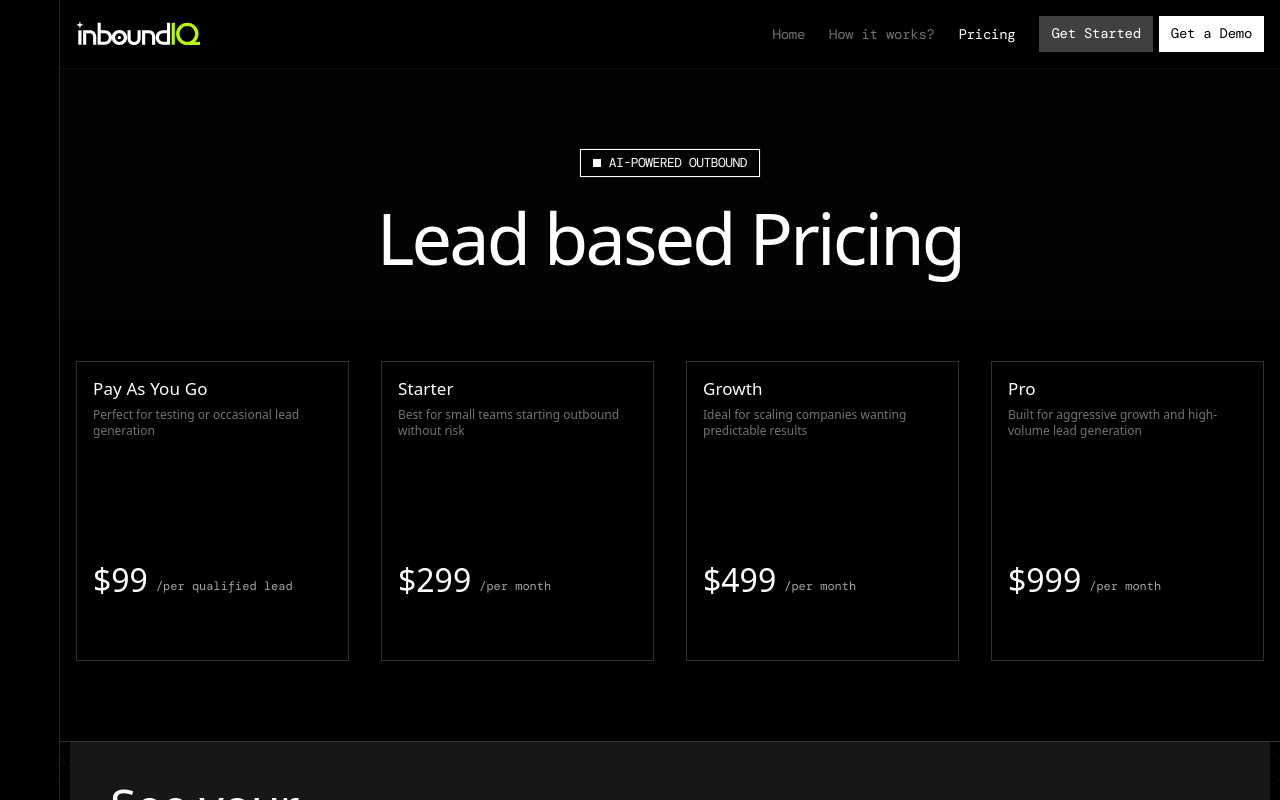
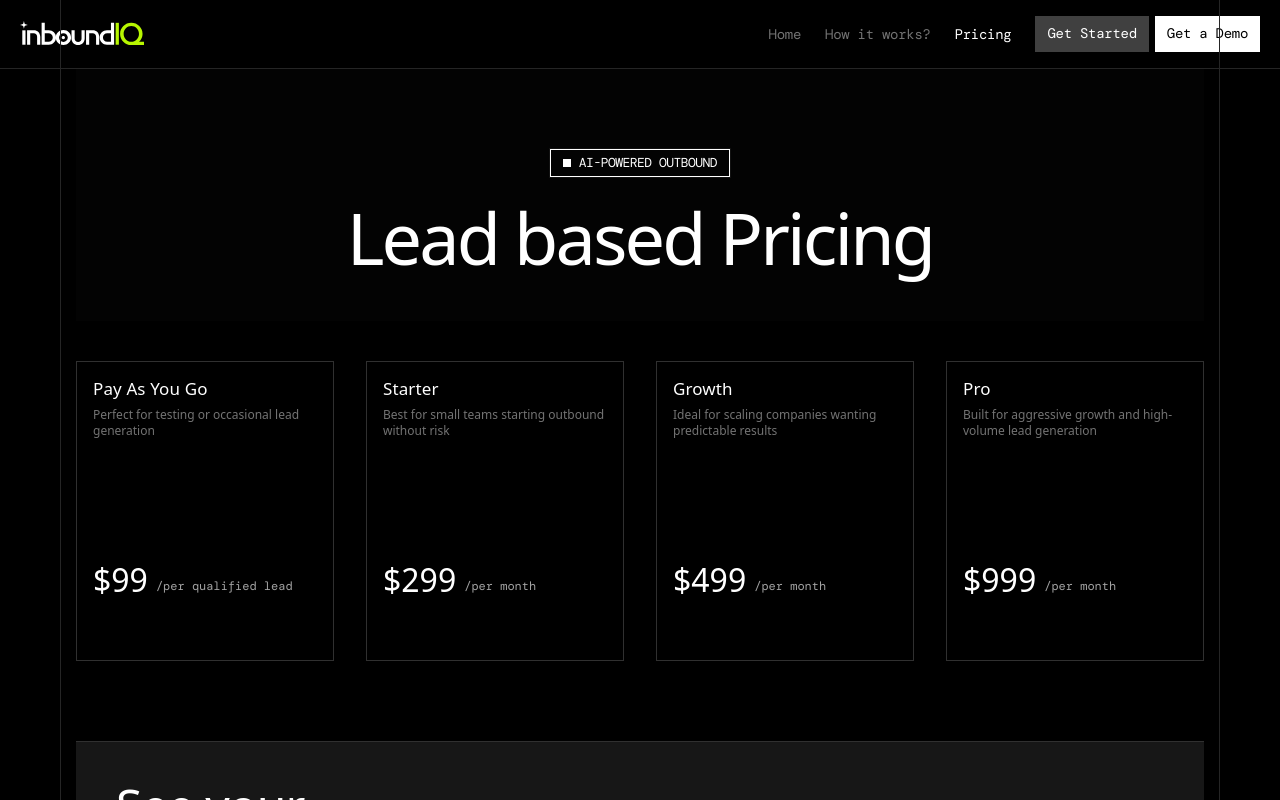
Before and after one commit to Yadav036/inboundiq-seo, a Next.js app: page /pricing in a window 1280 px wide. Shown: the top 800 px of the page. Built offline with nearby package versions, Linux system fonts and the light colour scheme; a web font is replaced by a local one.

Commit message:
Fixed the border

```diff
--- a/app/globals.css
+++ b/app/globals.css
@@ -6,6 +6,34 @@
 @tailwind base;
 @tailwind components;
 @tailwind utilities;
+
+/* Decorative page frame — vertical rails + header rule (#252525) */
+@layer components {
+  .page-wrap {
+    position: relative;
+    /* x-only: full overflow:hidden breaks position:sticky on the header */
+    overflow-x: hidden;
+  }
+
+  .frame-left,
+  .frame-right {
+    position: absolute;
+    top: 0;
+    bottom: 0;
+    width: 1px;
+    background: #252525;
+    pointer-events: none;
+    z-index: 2;
+  }
+
+  .frame-left {
+    left: 60px;
+  }
+
+  .frame-right {
+    right: 60px;
+  }
+}
 
 @layer base {
   :root {
--- a/app/page.tsx
+++ b/app/page.tsx
@@ -6,7 +6,7 @@ export default function Home() {
   return (
     <div className='min-h-screen bg-black text-white'>
       <SiteNavbar />
-      <main>
+      <main className='px-[76px]'>
         <HeroSection />
         <LandingSections />
       </main>
--- a/app/pricing/page.tsx
+++ b/app/pricing/page.tsx
@@ -15,10 +15,10 @@ export default function PricingPage() {
   return (
     <div className='min-h-screen bg-black text-white'>
       <SiteNavbar />
-      <main>
+      <main className='px-[76px]'>
         <PricingPageHeader />
         <section
-          className='mx-auto w-full max-w-[1320px] px-4 pb-16 pt-8 md:pb-20 md:pt-10'
+          className='mx-auto w-full max-w-[1320px] px-0 pb-16 pt-8 md:pb-20 md:pt-10'
           aria-label='Pricing plans'
         >
           <div className='grid gap-6 md:grid-cols-2 lg:grid-cols-4 lg:gap-8'>
@@ -56,7 +56,7 @@ export default function PricingPage() {
         <SeeYourFirstLeadsCta />
 
         <section
-          className='mx-auto w-full max-w-[1320px] px-4 pb-20 pt-16 md:pb-28 md:pt-20'
+          className='mx-auto w-full max-w-[1320px] px-0 pb-20 pt-16 md:pb-28 md:pt-20'
           aria-labelledby='heading-pricing-common-questions'
         >
           <CommonQuestionsSection
--- a/components/LandingSections.tsx
+++ b/components/LandingSections.tsx
@@ -38,7 +38,7 @@ function SectionShell({
         className,
       )}
     >
-      <div className='mx-auto w-full max-w-[1320px] px-4'>{children}</div>
+      <div className='mx-auto w-full max-w-[1320px] px-0'>{children}</div>
     </section>
   )
 }
--- a/components/SiteFooter.tsx
+++ b/components/SiteFooter.tsx
@@ -48,7 +48,7 @@ export function SiteFooter({ className }: { className?: string }) {
         className,
       )}
     >
-      <div className='mx-auto w-full max-w-[1320px] px-4 pb-10 pt-16 md:pb-12 md:pt-20'>
+      <div className='mx-auto w-full max-w-[1320px] px-[76px] pb-10 pt-16 md:pb-12 md:pt-20'>
         <div className='flex flex-col gap-12 lg:flex-row lg:justify-between lg:gap-16'>
           <div className='max-w-[248px] shrink-0'>
             <Link href='/' className='inline-block' aria-label='InboundIQ home'>
--- a/components/SiteFrame.tsx
+++ b/components/SiteFrame.tsx
@@ -1,18 +1,15 @@
 import type { ReactNode } from 'react'
 
 /**
- * Global shell: fixed 60px left rail + border (wireframe gutter).
- * Content uses `pl-[60px]` so the rail stays pinned to the viewport while scrolling.
- * Mobile menu panels use `left-[60px]` so the rail stays visible there too.
+ * Global shell: two vertical frame lines at 60px from each edge (#252525).
+ * Content uses horizontal inset via `px-[76px]` on header / main / footer (60px rail + 16px).
  */
 export function SiteFrame({ children }: { children: ReactNode }) {
   return (
-    <div className='relative min-h-screen w-full bg-black text-white'>
-      <div
-        className='pointer-events-none fixed left-0 top-0 z-[40] h-full w-[60px] border-r border-[#262626] bg-black'
-        aria-hidden
-      />
-      <div className='flex min-h-screen min-w-0 flex-col pl-[60px]'>{children}</div>
+    <div className='page-wrap min-h-screen w-full bg-black text-white'>
+      <div className='frame-left' aria-hidden />
+      <div className='frame-right' aria-hidden />
+      <div className='relative z-0 flex min-h-screen min-w-0 flex-col'>{children}</div>
     </div>
   )
 }
--- a/components/SiteNavbar.tsx
+++ b/components/SiteNavbar.tsx
@@ -37,11 +37,11 @@ export function SiteNavbar() {
   return (
     <header
       className={cn(
-        'sticky top-0 z-50 w-full border-b border-white/[0.06]',
+        'sticky top-0 z-50 w-full border-b border-[#252525]',
         'bg-black/80 backdrop-blur-[12px] supports-[backdrop-filter]:bg-black/60',
       )}
     >
-      <div className='mx-auto flex max-w-[1320px] items-center justify-between gap-6 px-2.5 py-4 sm:px-4'>
+      <div className='mx-auto flex w-full max-w-[1320px] items-center justify-between gap-6 px-[20px] py-4'>
         <Link href='/' className='shrink-0' aria-label='InboundIQ home'>
           <Logo width={129} height={25} />
         </Link>
@@ -88,7 +88,7 @@ export function SiteNavbar() {
 
         <button
           type='button'
-          className='inline-flex items-center justify-center rounded border border-[#262626] p-2 text-white md:hidden'
+          className='inline-flex items-center justify-center rounded border border-[#252525] p-2 text-white md:hidden'
           onClick={() => setMobileOpen(true)}
           aria-expanded={mobileOpen}
           aria-controls='mobile-primary-nav'
@@ -102,12 +102,12 @@ export function SiteNavbar() {
         <>
           <div
             id='mobile-primary-nav'
-            className='fixed inset-y-0 left-[60px] right-0 z-[60] flex flex-col border-l border-[#262626] bg-black p-6 md:hidden'
+            className='fixed inset-y-0 left-[60px] right-0 z-[60] flex flex-col border-l border-[#252525] bg-black p-6 md:hidden'
           >
             <div className='flex justify-end'>
               <button
                 type='button'
-                className='inline-flex items-center justify-center rounded border border-[#262626] p-2 text-white'
+                className='inline-flex items-center justify-center rounded border border-[#252525] p-2 text-white'
                 onClick={() => setMobileOpen(false)}
                 aria-label='Close menu'
               >
--- a/components/pricing/PricingPageHeader.tsx
+++ b/components/pricing/PricingPageHeader.tsx
@@ -2,7 +2,7 @@
 export function PricingPageHeader() {
   return (
     <header className='bg-[#030303]'>
-      <div className='mx-auto flex w-full max-w-[1320px] flex-col items-center gap-5 px-4 pb-10 pt-12 text-center sm:gap-6 sm:pb-12 sm:pt-16 md:pt-20'>
+      <div className='mx-auto flex w-full max-w-[1320px] flex-col items-center gap-5 px-0 pb-10 pt-12 text-center sm:gap-6 sm:pb-12 sm:pt-16 md:pt-20'>
         <div
           className='inline-flex h-7 items-center gap-2 border border-white bg-[#030303] px-3 py-1.5 shadow-[0_0_0_1px_rgba(255,255,255,0.06)]'
           style={{ borderWidth: '0.5px' }}
```
